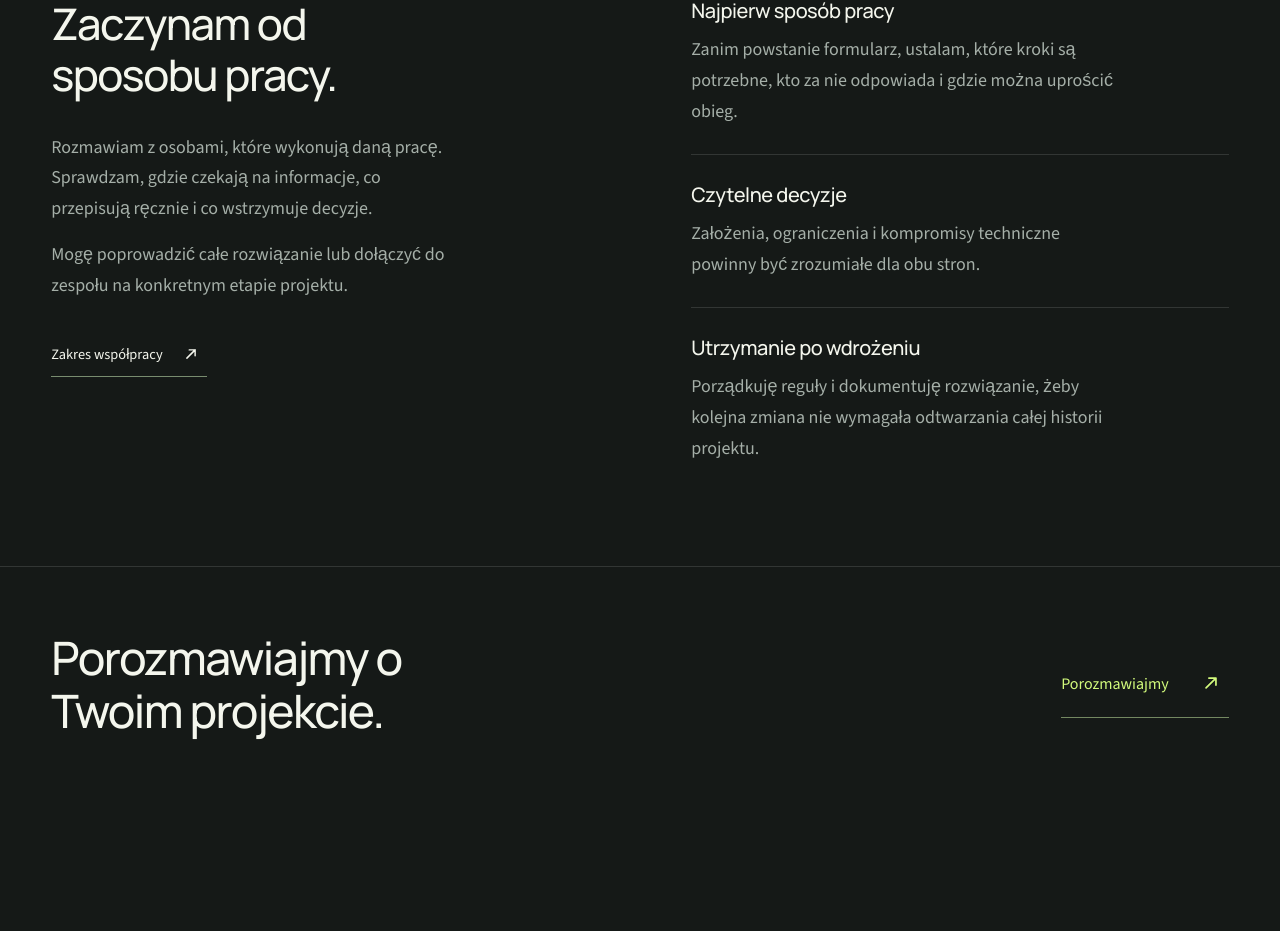
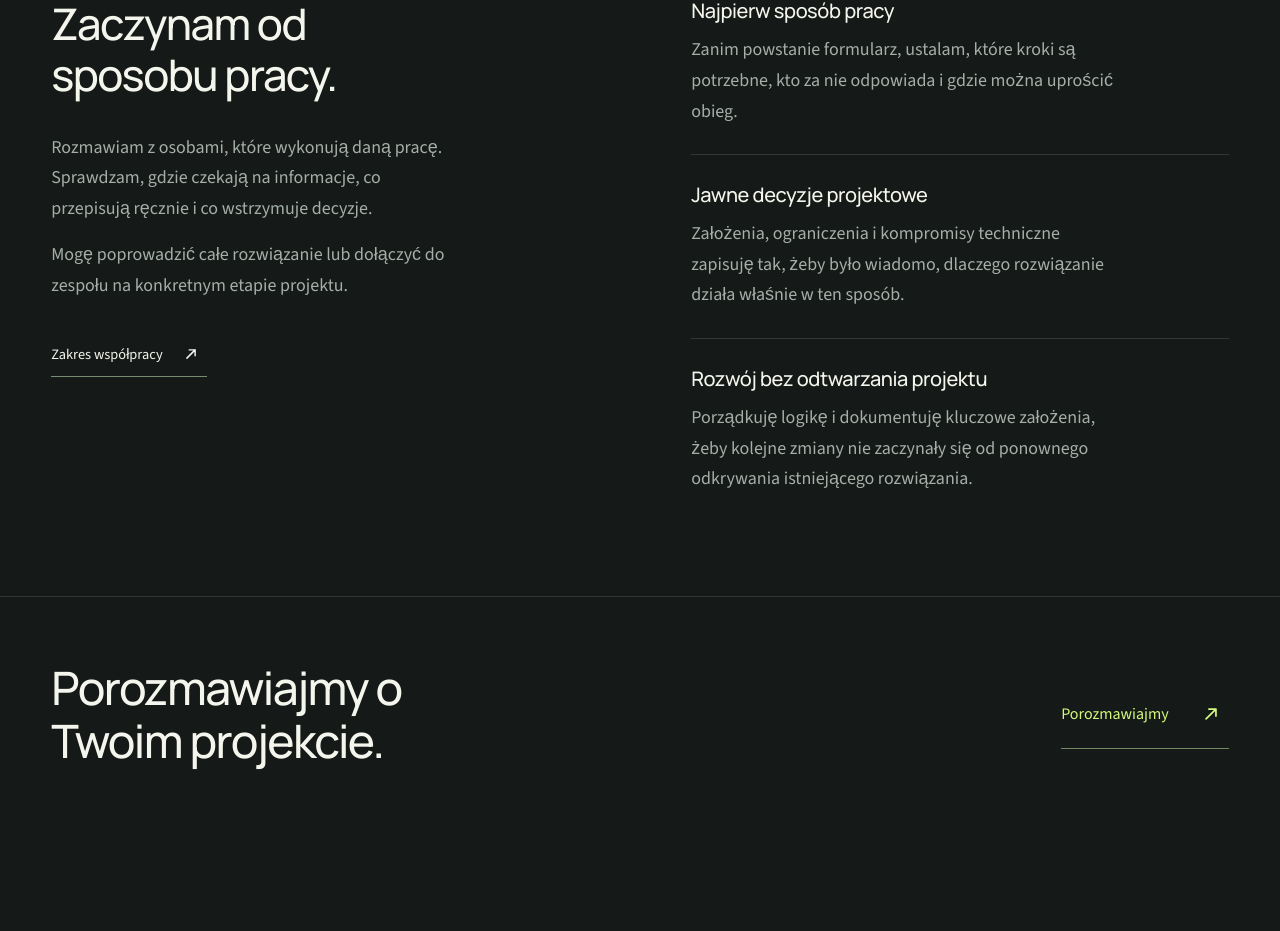
Before and after one commit to radoslawbegej-code/analizeit, a Next.js app in the folder analizeit/: page /o-mnie in a window 1280 px wide. Shown: the part 1054-1985 px from the top of the page. Built offline with nearby package versions, Linux system fonts and the light colour scheme; no server answers.

Commit message:
Sharpen public site copy

```diff
--- a/analizeit/src/content/site.ts
+++ b/analizeit/src/content/site.ts
@@ -30,7 +30,7 @@ export const siteConfig = {
   url: configuredUrl || "https://analize.example",
   locale: "pl_PL",
   description:
-    "Projektowanie, rozwój i optymalizacja rozwiązań procesowych w WEBCON BPS — od analizy do działającego wdrożenia.",
+    "Digitalizacja procesów w WEBCON BPS, integracje systemów, Power BI, SSRS i SQL Server — od analizy po rozwój działającego rozwiązania.",
   contact: {
     email: null as string | null,
     phone: null as string | null,
@@ -197,15 +197,15 @@ export const processSteps = [
 
 export const servicesPageContent = {
   eyebrow: "Usługi",
-  title: "Procesy, raporty i bazy danych.",
+  title: "WEBCON BPS, integracje i dane.",
   lead:
-    "Projektuję aplikacje procesowe, integruję systemy, przygotowuję raporty i pracuję z bazami SQL Server. Mogę poprowadzić wdrożenie albo przejąć konkretne zadanie w Twoim projekcie.",
+    "Projektuję i rozwijam rozwiązania procesowe w WEBCON BPS, łączę je z ERP, KSeF i API, a dane wykorzystuję w Power BI, SSRS i SQL Server. Mogę poprowadzić całość albo wejść w konkretny fragment projektu.",
   modelEyebrow: "Model współpracy",
-  modelTitle: "Współpraca dopasowana do projektu.",
+  modelTitle: "Cały projekt albo konkretny obszar.",
   architectureEyebrow: "Architektura rozwiązania",
-  architectureTitle: "Obieg połączony z Twoimi systemami.",
+  architectureTitle: "Proces nie działa w izolacji.",
   architectureBody:
-    "Projekt obejmuje nie tylko obieg, ale też źródła danych, warstwę reguł, punkty integracji oraz dalsze wykorzystanie informacji.",
+    "Dlatego projekt obejmuje również dane wejściowe, reguły biznesowe, integracje z systemami źródłowymi oraz sposób wykorzystania informacji po zakończeniu obiegu.",
 };
 
 export const caseStudies: CaseStudy[] = [];
@@ -254,12 +254,12 @@ export const aboutContent = {
       body: "Zanim powstanie formularz, ustalam, które kroki są potrzebne, kto za nie odpowiada i gdzie można uprościć obieg.",
     },
     {
-      title: "Czytelne decyzje",
-      body: "Założenia, ograniczenia i kompromisy techniczne powinny być zrozumiałe dla obu stron.",
+      title: "Jawne decyzje projektowe",
+      body: "Założenia, ograniczenia i kompromisy techniczne zapisuję tak, żeby było wiadomo, dlaczego rozwiązanie działa właśnie w ten sposób.",
     },
     {
-      title: "Utrzymanie po wdrożeniu",
-      body: "Porządkuję reguły i dokumentuję rozwiązanie, żeby kolejna zmiana nie wymagała odtwarzania całej historii projektu.",
+      title: "Rozwój bez odtwarzania projektu",
+      body: "Porządkuję logikę i dokumentuję kluczowe założenia, żeby kolejne zmiany nie zaczynały się od ponownego odkrywania istniejącego rozwiązania.",
     },
   ],
   competencies: [
@@ -277,9 +277,9 @@ export const aboutContent = {
 
 export const contactContent = {
   eyebrow: "Kontakt",
-  title: "Porozmawiajmy o Twoim procesie.",
+  title: "Porozmawiajmy o procesie, który chcesz usprawnić.",
   lead:
-    "Opisz krótko sytuację, cel i etap projektu. Wrócę z informacją, czy i w jakim zakresie mogę pomóc.",
+    "Napisz, jak wygląda dziś praca, na jakim etapie jest projekt i co wymaga uporządkowania. Na tej podstawie łatwiej ustalić właściwy zakres rozmowy.",
   formTitle: "Napisz wiadomość",
   directTitle: "Kontakt bez formularza",
   unavailable:
```
